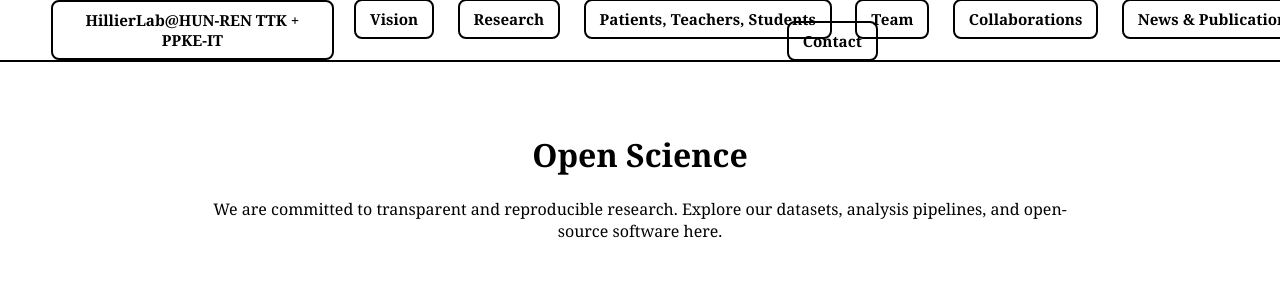
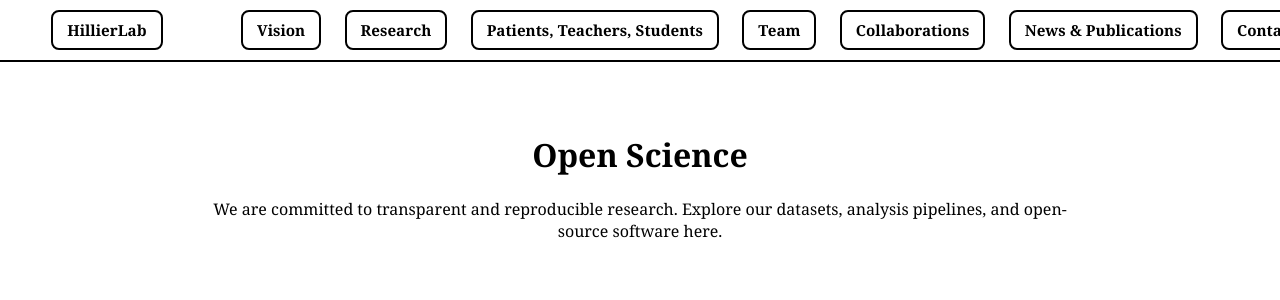
Before and after one commit to dzsano/rottenbillerdavid.github.io, a Jekyll site: the page built from open.html, in a window 1280 px wide. Shown: the top 300 px of the page. Built offline with Jekyll 4.4.1, drawn with Linux system fonts in a browser that asks for light colours.

Commit message:
Update page.html

```diff
--- a/_layouts/page.html
+++ b/_layouts/page.html
@@ -58,7 +58,7 @@ main {
 <body>
 
 <nav>
-  <a href="/index.html" class="brand">HillierLab@HUN-REN TTK + PPKE-IT</a>
+  <a href="/index.html" class="brand">HillierLab</a>
   <div>
     <a href="/vision.html">Vision</a>
     <a href="/research.html">Research</a>
```
